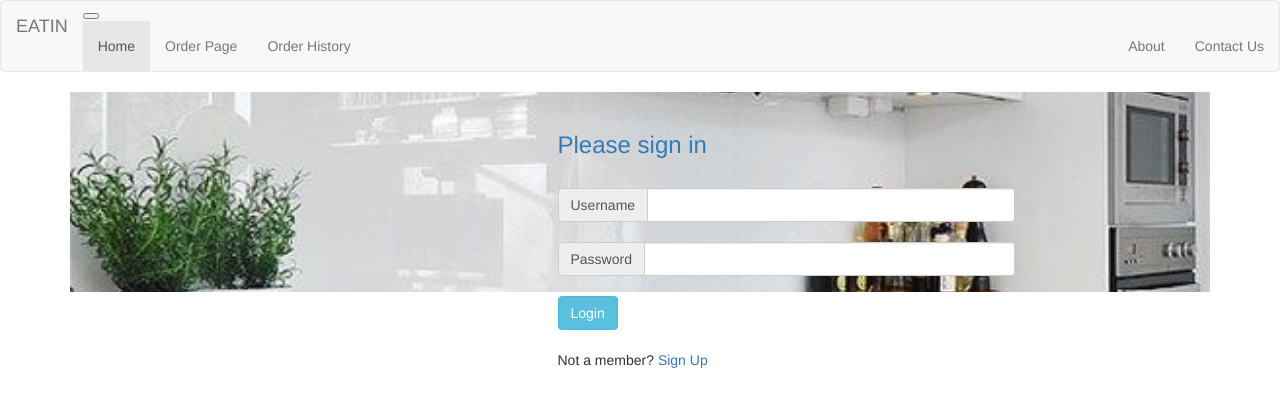
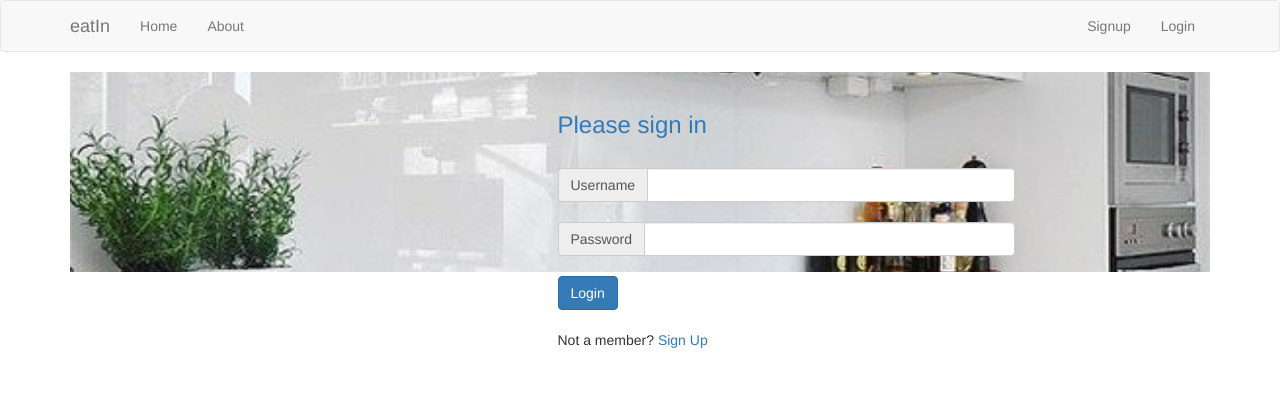
Before and after one commit to oya163/eatIn, a Flask app: page /login in a window 1280 px wide. Shown: the top 407 px of the page. Run offline with Flask 2, Linux system fonts and the light colour scheme; some libraries are stand-ins or nearby versions.

Commit message:
Added user login and dashboard functionalities

```diff
--- a/main.py
+++ b/main.py
@@ -1,17 +1,20 @@
 from flask import Flask, session, redirect, url_for, escape, request, render_template, flash, logging
+from functools import wraps
 from passlib.hash import sha256_crypt
 from flaskext.mysql import MySQL
+from pymysql.cursors import DictCursor
 from wtforms import Form, StringField, TextAreaField, PasswordField, validators
 
 app = Flask(__name__)
-mysql = MySQL()
+mysql = MySQL(cursorclass=DictCursor)
 app.config['MYSQL_DATABASE_USER'] = 'root'
 app.config['MYSQL_DATABASE_PASSWORD'] = 'aayesha163'
 app.config['MYSQL_DATABASE_DB'] = 'eatin'
 app.config['MYSQL_DATABASE_HOST'] = 'localhost'
-# app.config['MYSQL_CURSORCLASS'] = 'Dictcursor'
 mysql.init_app(app)
 
+
+# Index
 @app.route('/')
 def index():
     if 'username' in session:
@@ -20,33 +23,75 @@ def index():
     return redirect(url_for('login'))
 
 
+# Login
 @app.route('/login', methods=['GET', 'POST'])
 def login():
-    error = None
-    if 'username' in session:
-        return redirect(url_for('index'))
     if request.method == 'POST':
-        username_form  = request.form['username']
-        password_form  = request.form['password']
-        cur.execute("SELECT emailid FROM user WHERE emailid = %s;", [username_form]) # CHECKS IF USERNAME EXSIST
-        if cur.fetchone()[0]:
-            cur.execute("SELECT password FROM user WHERE emailid = %s;", [username_form]) # FETCH THE HASHED PASSWORD
-            for row in cur.fetchall():
-                password = password_form.encode('utf-8')
-                if password_form == row[0]:
-                    session['username'] = request.form['username']
-                    return redirect(url_for('index'))
-                else:
-                    error = "Invalid Credential"
+        # Get form fields
+        username = request.form['username']
+        password_candidate = request.form['password']
+
+        # database connect
+        conn = mysql.connect()
+
+        # Create cursor
+        cur = conn.cursor()
+
+        # Get user by username
+        result = cur.execute("SELECT * FROM user where emailid = %s", [username])
+
+        if result > 0:
+            # Get stored hash
+            data = cur.fetchone()
+            password = data['password']
+
+            # Compare passwords
+            if sha256_crypt.verify(password_candidate, password):
+                # Passed
+                session['logged_in'] = True
+                session['username'] = username
+
+                flash('You are now logged in', 'success')
+                return redirect(url_for('dashboard'))
+            else:
+                error = 'Invalid login'
+                return render_template('login.html', error=error)
         else:
-            error = "Invalid Credential"
-    return render_template('login.html', error=error)
+            error = 'Username not found'
+            return render_template('login.html', error=error)
+
+        # Close cursor
+        cur.close()
+
+    return render_template('login.html')
+
 
 @app.route('/logout')
 def logout():
-    session.pop('username', None)
-    return redirect(url_for('index'))
+    session.clear()
+    flash('You are now logged out', 'success')
+    return redirect(url_for('login'))
 
+
+# Check if user logged in
+def is_logged_in(f):
+    @wraps(f)
+    def wrap(*args, **kwargs):
+        if 'logged_in' in session:
+            return f(*args, **kwargs)
+        else:
+            flash('Unauthorized, Please login', 'danger')
+            return redirect(url_for('login'))
+    return wrap
+
+#Dashboard
+@app.route('/dashboard')
+@is_logged_in
+def dashboard():
+    return render_template('dashboard.html')
+
+
+# Sign Up Form Class
 class SignupForm(Form):
     first_name = StringField('First Name', [validators.Length(min=1, max=50)])
     last_name = StringField('Last Name', [validators.Length(min=1, max=50)])
@@ -62,18 +107,20 @@ class SignupForm(Form):
     city = StringField('City', [validators.Length(min=1, max=50)])
     state = StringField('State', [validators.Length(min=2, max=10)])
     zipcode = StringField('Zipcode', [validators.Length(min=4, max=10)])
-    country = StringField('Country', [validators.Length(min=4, max=50)])
+    country = StringField('Country', [validators.Length(min=2, max=50)])
     phone_number = StringField('Phone', [validators.Length(min=4, max=50)])
     preference = StringField('Preference', [validators.Length(min=4, max=50)])
 
+
+# SignUp
 @app.route('/signup', methods=['GET','POST'])
 def signup():
     form = SignupForm(request.form)
-    if (request.method == 'POST' and form.validate()):
+    if request.method == 'POST' and form.validate():
         first_name = form.first_name.data
         last_name = form.last_name.data
         email_id = form.email_id.data
-        password = sha256_crypt.encrypt(str(form.password))
+        password = sha256_crypt.encrypt(str(form.password.data))
         user_type = form.usertype.data
         apartment_no = form.apartment_no.data
         street = form.street.data
@@ -90,6 +137,7 @@ def signup():
         # Create cursor
         cur = conn.cursor()
 
+        app.logger.info('Signup reached', first_name)
         # Execute query
         cur.execute("INSERT INTO user(emailid, password, fname, lname, user_type) VALUES(%s, %s, %s, %s, %s)",
                     (email_id, password, first_name, last_name, user_type))
@@ -100,7 +148,7 @@ def signup():
 
         cur.close()
 
-        flash('You are now registered and login', 'success')
+        flash('You are now registered and can login', 'success')
 
         return redirect(url_for('login'))
     return render_template('signup.html', form=form)
--- a/templates/includes/_navbar.html
+++ b/templates/includes/_navbar.html
@@ -1,30 +1,29 @@
-<nav class="navbar navbar-expand-md navbar-default">
-    <a class="navbar-brand" href="/">EATIN</a>
-    <button class="navbar-toggler" type="button" data-toggle="collapse" data-target="#navbarsExampleDefault" aria-controls="navbarsExampleDefault" aria-expanded="false" aria-label="Toggle navigation">
-        <span class="navbar-toggler-icon"></span>
+<nav class="navbar navbar-default">
+      <div class="container">
+        <div class="navbar-header">
+          <button type="button" class="navbar-toggle collapsed" data-toggle="collapse" data-target="#navbar" aria-expanded="false" aria-controls="navbar">
+            <span class="sr-only">Toggle navigation</span>
+            <span class="icon-bar"></span>
+            <span class="icon-bar"></span>
+            <span class="icon-bar"></span>
+          </button>
+          <a class="navbar-brand" href="#">eatIn</a>
+        </div>
+        <div id="navbar" class="collapse navbar-collapse">
+          <ul class="nav navbar-nav">
+            <li><a href="/">Home</a></li>
+            <li><a href="/about">About</a></li>
+          </ul>
 
-    </button>
-
-    <div class="collapse navbar-collapse" id="navbarsExampleDefault">
-        <ul class="nav navbar-nav navbar-default">
-            <li class="nav-item active">
-                <a class="nav-link" href="/">Home<span class="sr-only">(current)</span></a>
-            </li>
-            <li class="nav-item">
-                <a class="nav-link" href="/orderpage">Order Page</a>
-            </li>
-            <li class="nav-item">
-                <a class="nav-link " href="/orderhistory">Order History</a>
-            </li>
-        </ul>
-
-        <ul class="nav navbar-nav navbar-right">
-            <li class="nav-item">
-                <a class="nav-link" href="/about">About</a>
-            </li>
-            <li class="nav-item">
-                <a class="nav-link " href="/contactus">Contact Us</a>
-            </li>
-        </ul>
-    </div>
+          <ul class="nav navbar-nav navbar-right">
+            {% if session.logged_in %}
+              <li><a href="/dashboard">Dashboard</a></li>
+              <li><a href="/logout">Logout</a></li>
+            {% else %}
+              <li><a href="/signup">Signup</a></li>
+              <li><a href="/login">Login</a></li>
+            {% endif %}
+          </ul>
+        </div><!--/.nav-collapse -->
+      </div>
 </nav>
--- a/templates/login.html
+++ b/templates/login.html
@@ -6,20 +6,17 @@
             <div class="col-md-5 col-md-offset-5 loginformback rounded loginformpadtop" style="height:20rem; padding-top: 2rem;">
                 <h3 class="text-primary">Please sign in</h3>
                 <form action="" method="POST" style="padding-top:2rem">
-                    {% if error %}
-                        <p class=error><strong>Error:</strong> {{ error }}
-                    {% endif %}
                     <div class="input-group">
                         <span class="input-group-addon" id="basic-addon3">Username</span>
-                        <input type="text" class="form-control" name="username" id="user" aria-describedby="basic-addon3">
+                        <input type="text" class="form-control" name="username" id="user" aria-describedby="basic-addon3" value={{ request.form.username }}>
                     </div>
                     <br>
                     <div class="input-group">
                         <span class="input-group-addon" id="basic-addon3">Password</span>
-                        <input type="password" class="form-control" id="pass" name="password" aria-describedby="basic-addon3">
+                        <input type="password" class="form-control" id="pass" name="password" aria-describedby="basic-addon3" value={{ request.form.password }}>
                     </div>
                     <br>
-                    <input type="Submit" value="Login" class="btn btn-info">
+                    <input type="Submit" value="Login" class="btn btn-primary">
                 </form>
                 <br>
                 Not a member? <a href="{{ url_for('signup') }}">Sign Up</a>
--- a/templates/signup.html
+++ b/templates/signup.html
@@ -2,7 +2,7 @@
 
 {% block body %}
     {% from "includes/_formhelpers.html" import render_field %}
-    <div class="bg">
+    <div class = "bg">
         <form method="post" action="">
             <div class="form-group">
                 <div class="input-group" aria-describedby="basic-addon3">
@@ -74,9 +74,7 @@
                     {{ render_field(form.preference, class_="form-control") }}
                 </div>
             </div>
+            <p><input type="submit" class="btn btn-primary" value="Submit"> </p>
         </form>
-    <p><input type="submit" class="btn btn-primary" value="Submit"> </p>
-
     </div>
-
 {% endblock %}
```
Lines whose indentation alone changed are shown as unchanged.
